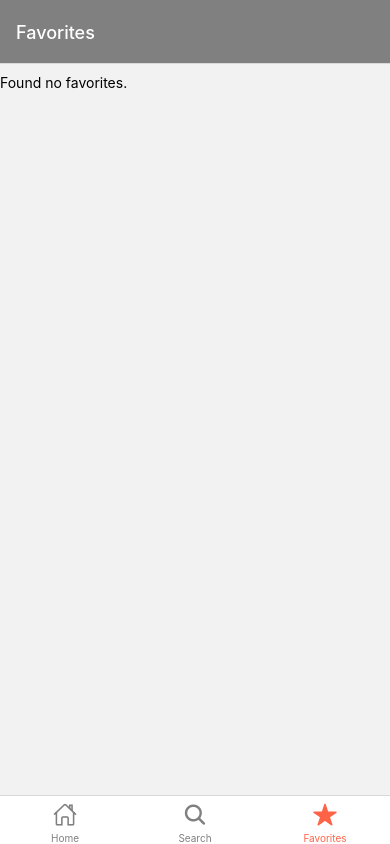
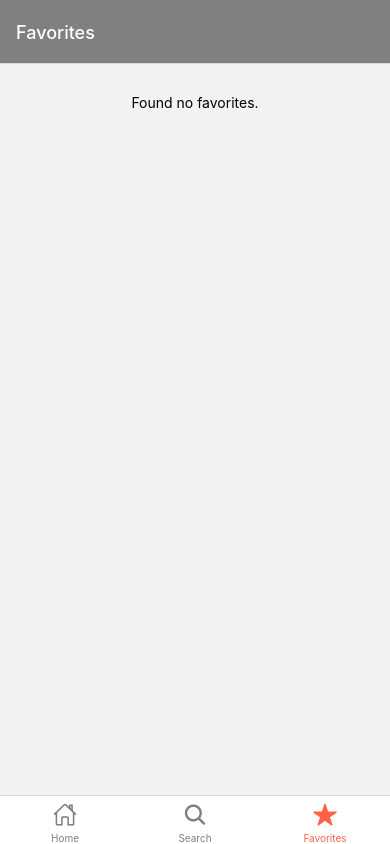
Before and after one commit to bpalma89/MyMoviesAppMobile, a React Native app: screen /Favorites in a window 390 px wide. Built offline with nearby package versions, Linux system fonts and the light colour scheme.

Commit message:
minor css adjustments

```diff
--- a/screens/favorites.jsx
+++ b/screens/favorites.jsx
@@ -14,7 +14,7 @@ const Favorites = ({ navigation }) => {
         {favorites.length > 0 ? (
           <MovieCardList movies={favorites} navigation={navigation} />
         ) : (
-          <Text>Found no favorites.</Text>
+          <Text style={styles.notFoundText}>Found no favorites.</Text>
         )}
       </View>
     </View>
@@ -26,6 +26,10 @@ const styles = StyleSheet.create({
     width: "100%",
     marginTop: 10,
   },
+  notFoundText: {
+    textAlign: "center",
+    marginTop: 20,
+  },
 });
 
 export default Favorites;
--- a/screens/home.jsx
+++ b/screens/home.jsx
@@ -15,6 +15,7 @@ const styles = StyleSheet.create({
     fontWeight: "bold",
     fontSize: 40,
     marginTop: 20,
+    textAlign: "center",
   },
 });
 
```
